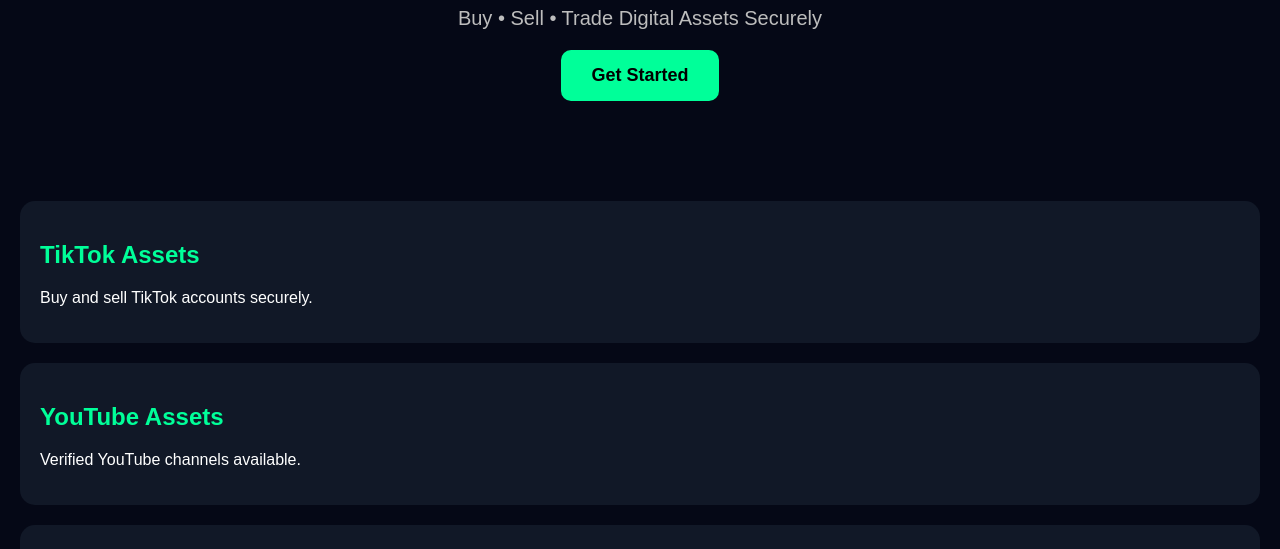
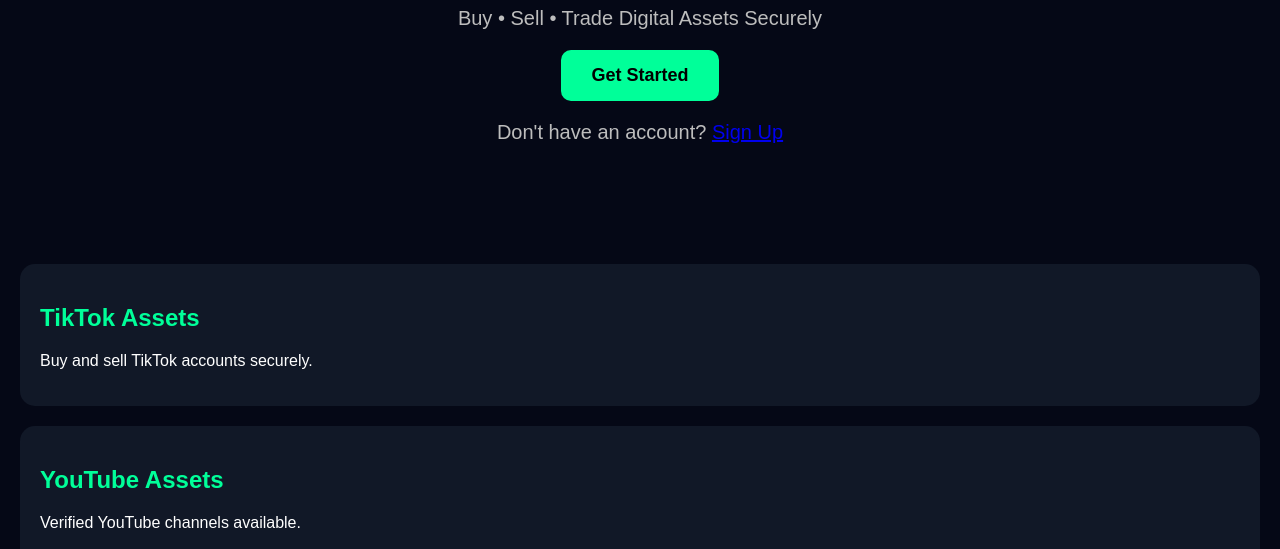
Before and after one commit to sorkarsiyam237-ui/MarketNova, a plain HTML site: page index.html in a window 1280 px wide. Shown: the part 251-800 px from the top of the page. Drawn offline with Linux system fonts and the light colour scheme.

Commit message:
Update index.html
Added signup page and linked login/register buttons

```diff
--- a/index.html
+++ b/index.html
@@ -72,7 +72,10 @@
 <p>Buy • Sell • Trade Digital Assets Securely</p>
 <a href="login.html">
   <button class="btn">Get Started</button>
-</a>
+</a><p style="text-align:center;">
+  Don't have an account?
+  <a href="signup.html">Sign Up</a>
+</p>
 </div>
 
 <div class="cards">
```
